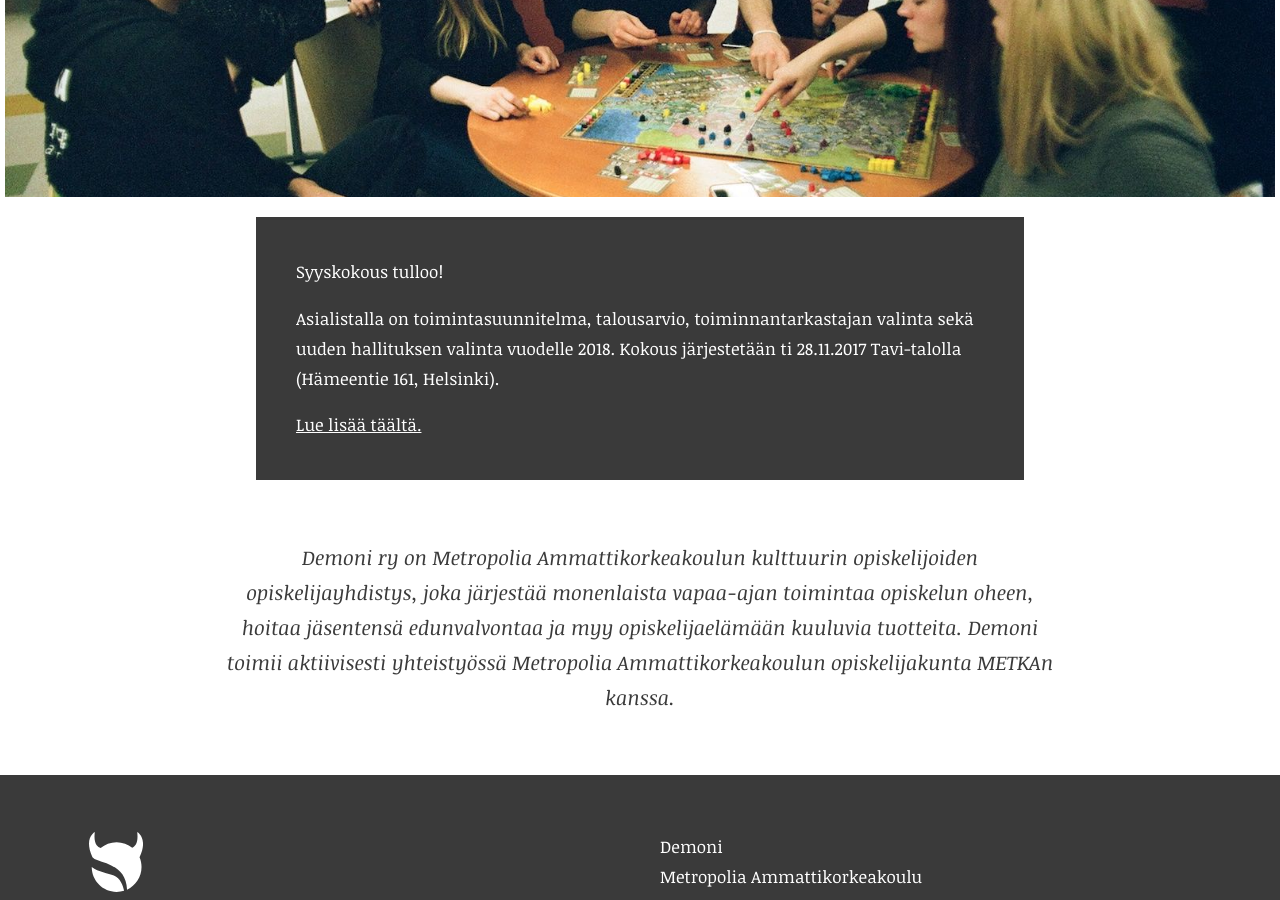
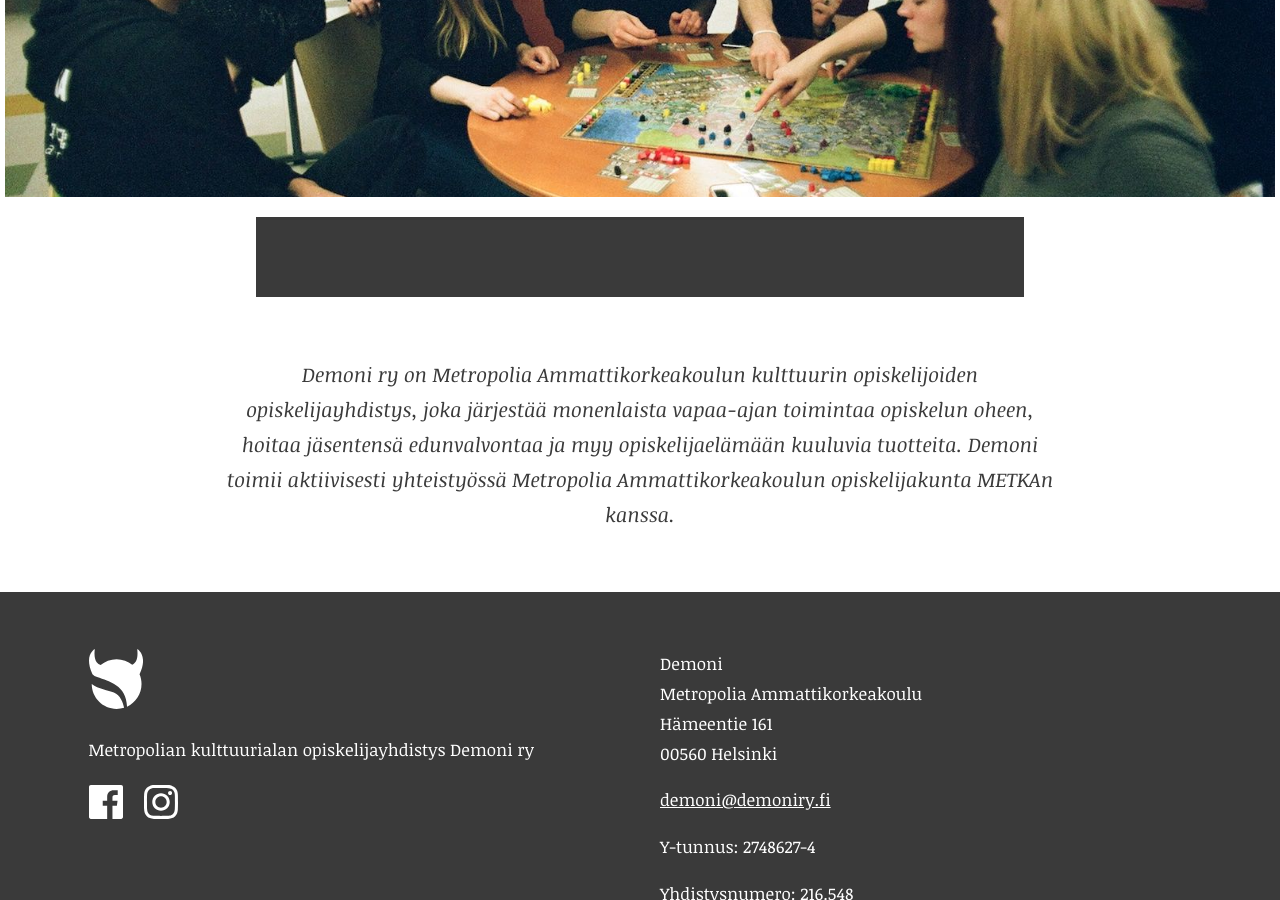
Before and after one commit to akselinurmio/demoni, a Jekyll site: the page built from index.md, in a window 1280 px wide and 900 px high, scrolled down 404 px. Built offline with Jekyll 4.4.1, drawn with Linux system fonts in a browser that asks for light colours.

Commit message:
Poista syyskokousnosto

```diff
--- a/index.md
+++ b/index.md
@@ -2,9 +2,3 @@
 layout: home
 photo: "/assets/photos/lautapeli-ilta.jpg"
 ---
-
-Syyskokous tulloo!
-
-Asialistalla on toimintasuunnitelma, talousarvio, toiminnantarkastajan valinta sekä uuden hallituksen valinta vuodelle 2018. Kokous järjestetään ti 28.11.2017 Tavi-talolla (Hämeentie 161, Helsinki).
-
-[Lue lisää täältä.](/kutsu-syyskokoukseen-2017/)
```
